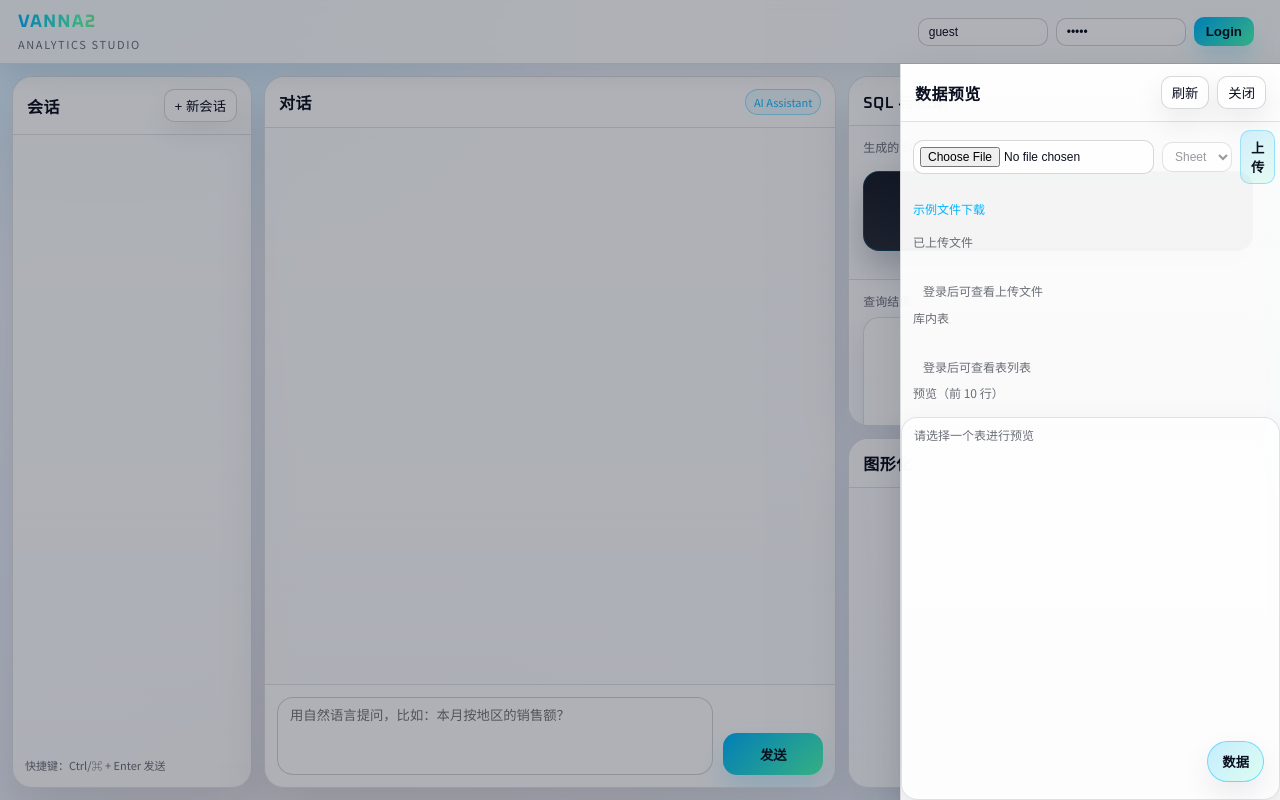
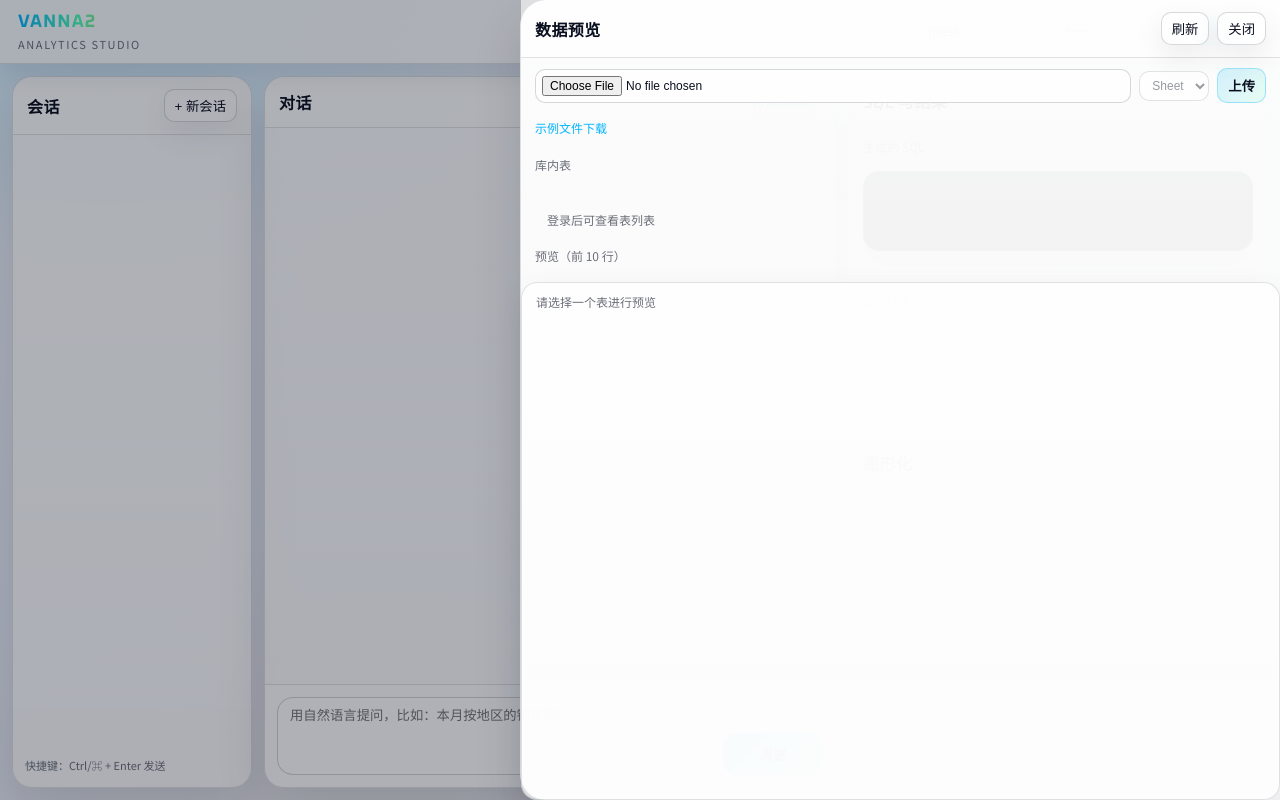
Before and after one commit to zhoujiaping98/data-analysis, a plain HTML site: page frontend/index.html in a window 1280 px wide. Both pictures are taken after a click on the button "数据". Drawn offline with nearby package versions, Linux system fonts and the light colour scheme.

Commit message:
优化测边栏

```diff
--- a/frontend/app.js
+++ b/frontend/app.js
@@ -154,17 +154,24 @@ async function previewTable(tableName) {
 
 async function refreshUploads() {
   const listEl = el("uploadList");
+  const titleEl = el("uploadSectionTitle");
   if (!listEl) return;
   if (!token) {
-    listEl.innerHTML = "<div class='pad muted'>登录后可查看上传文件</div>";
+    listEl.innerHTML = "";
+    if (titleEl) titleEl.style.display = "none";
+    listEl.style.display = "none";
     return;
   }
   listEl.innerHTML = "<div class='pad muted'>加载中...</div>";
+  listEl.style.display = "";
+  if (titleEl) titleEl.style.display = "";
   try {
     const resp = await apiFetch("/files");
     const files = await resp.json();
     if (!files || files.length === 0) {
-      listEl.innerHTML = "<div class='pad muted'>无上传文件</div>";
+      listEl.innerHTML = "";
+      listEl.style.display = "none";
+      if (titleEl) titleEl.style.display = "none";
       return;
     }
     listEl.innerHTML = "";
@@ -204,7 +211,9 @@ async function refreshUploads() {
       listEl.appendChild(item);
     });
   } catch (e) {
-    listEl.innerHTML = "<div class='pad error'>加载失败</div>";
+    listEl.innerHTML = "";
+    listEl.style.display = "none";
+    if (titleEl) titleEl.style.display = "none";
   }
 }
 
@@ -572,9 +581,11 @@ function toggleDrawer(open) {
   if (open) {
     drawer.classList.add("open");
     overlay.classList.add("open");
+    document.body.classList.add("drawer-open");
   } else {
     drawer.classList.remove("open");
     overlay.classList.remove("open");
+    document.body.classList.remove("drawer-open");
   }
 }
 
--- a/frontend/index.html
+++ b/frontend/index.html
@@ -92,7 +92,7 @@
         <span id="uploadStatus" class="muted"></span>
         <a class="sample-link" href="/sample.csv" download>示例文件下载</a>
       </div>
-      <div class="subhead pad">已上传文件</div>
+      <div id="uploadSectionTitle" class="subhead pad">已上传文件</div>
       <div id="uploadList" class="table-list"></div>
       <div class="subhead pad">库内表</div>
       <div id="tableList" class="table-list"></div>
@@ -101,6 +101,6 @@
     </div>
   </aside>
 
-  <script src="/app.js?v=8"></script>
+  <script src="/app.js?v=9"></script>
 </body>
 </html>
--- a/frontend/styles.css
+++ b/frontend/styles.css
@@ -362,12 +362,14 @@ textarea:focus {
 
 .drawer {
   position: fixed;
-  top: var(--topbar-height);
+  top: 0;
   right: 0;
   bottom: 0;
-  width: 380px;
+  width: 760px;
   background: linear-gradient(180deg, var(--panel-strong), rgba(255, 255, 255, 0.92));
   border-left: 1px solid var(--border);
+  border-top-left-radius: 26px;
+  border-bottom-left-radius: 26px;
   box-shadow: var(--shadow);
   transform: translateX(100%);
   transition: transform .24s ease;
@@ -378,9 +380,20 @@ textarea:focus {
 
 .drawer.open { transform: translateX(0); }
 .drawer-overlay.open { opacity: 1; pointer-events: auto; }
+body.drawer-open .drawer-toggle {
+  opacity: 0;
+  pointer-events: none;
+  transform: scale(0.98);
+}
 .drawer-actions { display: flex; gap: 8px; }
 
 .schema { display: flex; flex-direction: column; flex: 1; min-height: 0; }
+.schema .pad { padding: 10px 14px; }
+.schema .subhead {
+  display: inline-flex;
+  align-self: flex-start;
+  padding-right: 0;
+}
 .upload-box {
   display: grid;
   grid-template-columns: 1fr auto auto;
@@ -419,9 +432,9 @@ textarea:focus {
 .sample-link:hover { text-decoration: underline; }
 
 .table-list {
-  padding: 8px 10px;
+  padding: 10px 12px;
   overflow: auto;
-  max-height: 220px;
+  max-height: 240px;
   display: flex;
   flex-direction: column;
   gap: 8px;
```
